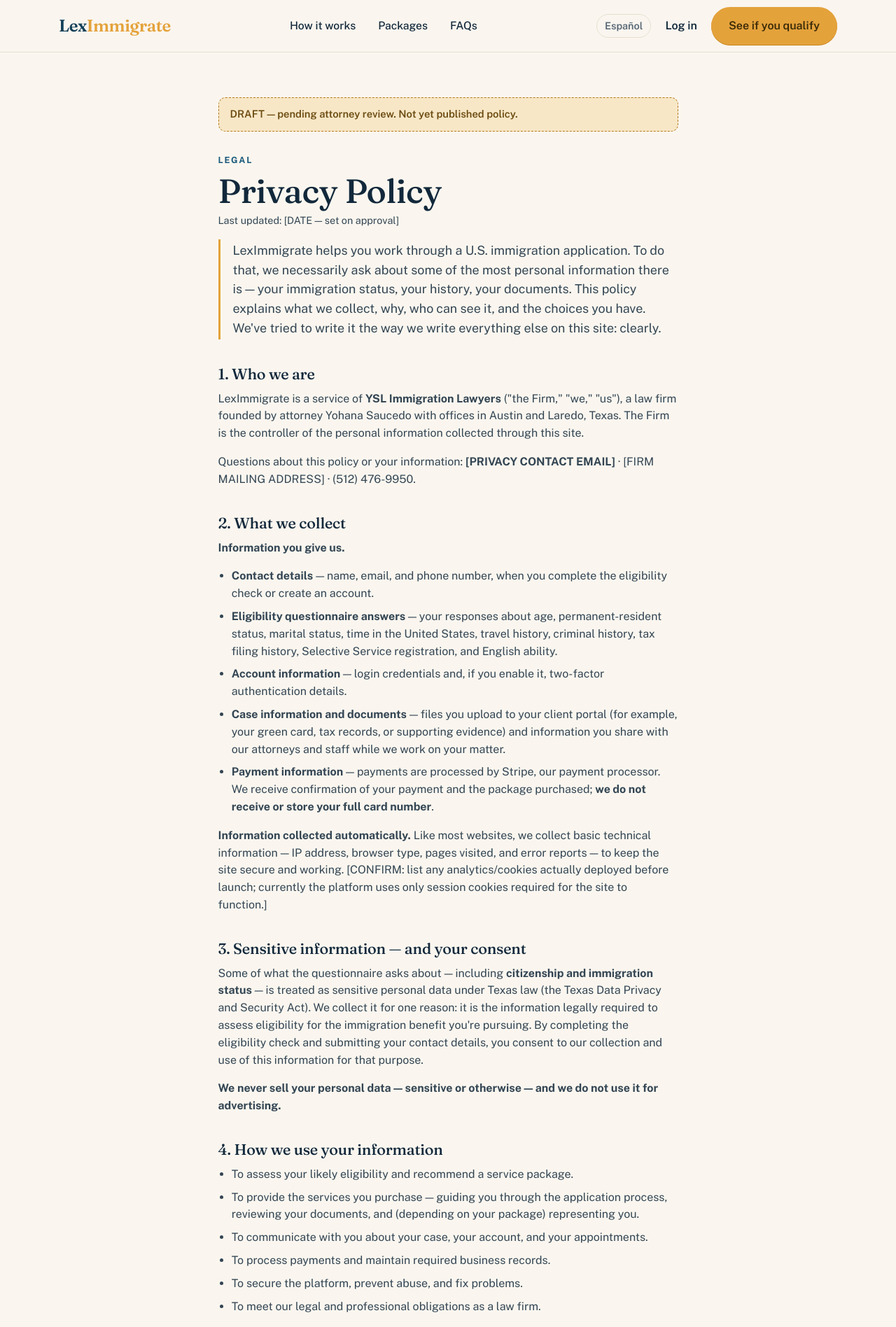
After one commit to nifemisoyemi/Leximmigrate, a Django app: page /privacy/ in a window 1280 px wide. The commit adds this page. Shown: the top 1896 px of the page at 70% size. Run offline with Django 5.2, Linux system fonts and the light colour scheme.

Commit message:
Legal pages and FAQ

```diff
--- a/config/urls.py
+++ b/config/urls.py
@@ -22,4 +22,8 @@ urlpatterns = [
     path('admin/', admin.site.urls),
     path("eligibility/", include("quiz.urls")),
     path("", TemplateView.as_view(template_name="home.html"), name="home"),
+    path("privacy/", TemplateView.as_view(template_name="legal/privacy.html"), name="legal_privacy"),
+    path("terms/", TemplateView.as_view(template_name="legal/terms.html"), name="legal_terms"),
+    path("attorney-client-notice/", TemplateView.as_view(template_name="legal/attorney_client_notice.html"), name="legal_notice"),
+    path("faq/", TemplateView.as_view(template_name="faq.html"), name="faq"),
 ]
--- a/static/css/main.css
+++ b/static/css/main.css
@@ -154,3 +154,35 @@ footer a:hover{color:#fff}
   .foot-grid{grid-template-columns:1fr}
 }
 @media (prefers-reduced-motion:reduce){*{transition:none!important;scroll-behavior:auto}}
+
+/* --- Legal pages --------------------------------------------------------- */
+.legal{padding:64px 0 88px}
+.legal-wrap{max-width:72ch}
+.legal h1{font-size:clamp(2.1rem,4vw,3rem);margin:.4rem 0 .3rem}
+.legal-updated{color:var(--muted);font-size:.9rem;margin-bottom:1.6rem}
+.legal-intro{font-size:1.12rem;color:var(--muted);border-left:3px solid var(--honey);
+  padding:2px 0 2px 18px;margin-bottom:2.2rem}
+.legal h2{font-size:1.35rem;margin:2.4rem 0 .7rem}
+.legal p{margin-bottom:1rem;color:#334553}
+.legal ul{margin:0 0 1rem 1.2rem;display:flex;flex-direction:column;gap:.5rem;color:#334553}
+.legal a{color:var(--brand);text-decoration:underline;text-underline-offset:3px}
+.draft-banner{background:var(--honey-soft);border:1.5px dashed var(--honey-deep);color:#6b4a10;
+  border-radius:10px;padding:12px 16px;font-weight:600;font-size:.92rem;margin-bottom:28px}
+
+/* --- FAQ ----------------------------------------------------------------- */
+.faq h2{margin-top:2.8rem}
+.faq-item{background:var(--paper-2);border:1px solid var(--line);border-radius:var(--radius);
+  margin-bottom:12px;overflow:hidden}
+.faq-item summary{cursor:pointer;list-style:none;display:flex;justify-content:space-between;
+  align-items:center;gap:16px;padding:18px 20px;font-weight:600;font-size:1.05rem}
+.faq-item summary::-webkit-details-marker{display:none}
+.faq-item summary::after{content:"+";font-family:"Fraunces",serif;font-size:1.4rem;
+  color:var(--honey-deep);flex-shrink:0;transition:transform .2s ease}
+.faq-item[open] summary::after{transform:rotate(45deg)}
+.faq-item[open] summary{border-bottom:1px solid var(--line)}
+.faq-item p{padding:16px 20px;margin:0;color:#334553}
+.faq-item summary:focus-visible{outline:3px solid var(--brand);outline-offset:-3px}
+.faq-cta{margin-top:3rem;text-align:center;background:var(--honey-soft);
+  border-radius:var(--radius);padding:36px 24px}
+.faq-cta p{font-family:"Fraunces",serif;font-size:1.3rem;margin-bottom:1rem;color:var(--ink)}
+@media (prefers-reduced-motion:reduce){.faq-item summary::after{transition:none}}
--- a/templates/base.html
+++ b/templates/base.html
@@ -18,7 +18,7 @@
     <nav class="nav-links" aria-label="Primary">
       <a href="{% url 'home' %}#how">How it works</a>
       <a href="{% url 'home' %}#packages">Packages</a>
-      <a href="#faq">FAQs</a>
+      <a href="{% url 'faq' %}">FAQs</a>
     </nav>
     <div class="nav-right">
       <a class="lang" href="#" aria-label="Cambiar a Español">Español</a>
@@ -46,7 +46,7 @@
         <ul>
           <li><a href="{% url 'home' %}#how">How it works</a></li>
           <li><a href="{% url 'home' %}#packages">Packages</a></li>
-          <li><a href="#faq">FAQs</a></li>
+          <li><a href="{% url 'faq' %}">FAQs</a></li>
           <li><a href="#">Español</a></li>
         </ul>
       </div>
@@ -60,9 +60,9 @@
       <div>
         <h5>Legal</h5>
         <ul>
-          <li><a href="#">Privacy Policy</a></li>
-          <li><a href="#">Terms of Service</a></li>
-          <li><a href="#">Attorney–Client Notice</a></li>
+          <li><a href="{% url 'legal_privacy' %}">Privacy Policy</a></li>
+          <li><a href="{% url 'legal_terms' %}">Terms of Service</a></li>
+          <li><a href="{% url 'legal_notice' %}">Attorney–Client Notice</a></li>
         </ul>
       </div>
     </div>
--- /dev/null
+++ b/templates/legal/privacy.html
@@ -0,0 +1,96 @@
+{% extends "base.html" %}
+
+{% block title %}Privacy Policy — LexImmigrate{% endblock %}
+
+{% block content %}
+<section class="legal">
+  <div class="wrap legal-wrap">
+
+    {# REMOVE this banner once Yohana approves the final text #}
+    <div class="draft-banner">DRAFT — pending attorney review. Not yet published policy.</div>
+
+    <span class="eyebrow">Legal</span>
+    <h1>Privacy Policy</h1>
+    <p class="legal-updated">Last updated: [DATE — set on approval]</p>
+
+    <p class="legal-intro">LexImmigrate helps you work through a U.S. immigration application. To do that, we necessarily ask about some of the most personal information there is — your immigration status, your history, your documents. This policy explains what we collect, why, who can see it, and the choices you have. We've tried to write it the way we write everything else on this site: clearly.</p>
+
+    <h2>1. Who we are</h2>
+    <p>LexImmigrate is a service of <strong>YSL Immigration Lawyers</strong> ("the Firm," "we," "us"), a law firm founded by attorney Yohana Saucedo with offices in Austin and Laredo, Texas. The Firm is the controller of the personal information collected through this site.</p>
+    <p>Questions about this policy or your information: <strong>[PRIVACY CONTACT EMAIL]</strong> · [FIRM MAILING ADDRESS] · (512) 476-9950.</p>
+
+    <h2>2. What we collect</h2>
+    <p><strong>Information you give us.</strong></p>
+    <ul>
+      <li><strong>Contact details</strong> — name, email, and phone number, when you complete the eligibility check or create an account.</li>
+      <li><strong>Eligibility questionnaire answers</strong> — your responses about age, permanent-resident status, marital status, time in the United States, travel history, criminal history, tax filing history, Selective Service registration, and English ability.</li>
+      <li><strong>Account information</strong> — login credentials and, if you enable it, two-factor authentication details.</li>
+      <li><strong>Case information and documents</strong> — files you upload to your client portal (for example, your green card, tax records, or supporting evidence) and information you share with our attorneys and staff while we work on your matter.</li>
+      <li><strong>Payment information</strong> — payments are processed by Stripe, our payment processor. We receive confirmation of your payment and the package purchased; <strong>we do not receive or store your full card number</strong>.</li>
+    </ul>
+    <p><strong>Information collected automatically.</strong> Like most websites, we collect basic technical information — IP address, browser type, pages visited, and error reports — to keep the site secure and working. [CONFIRM: list any analytics/cookies actually deployed before launch; currently the platform uses only session cookies required for the site to function.]</p>
+
+    <h2>3. Sensitive information — and your consent</h2>
+    <p>Some of what the questionnaire asks about — including <strong>citizenship and immigration status</strong> — is treated as sensitive personal data under Texas law (the Texas Data Privacy and Security Act). We collect it for one reason: it is the information legally required to assess eligibility for the immigration benefit you're pursuing. By completing the eligibility check and submitting your contact details, you consent to our collection and use of this information for that purpose.</p>
+    <p><strong>We never sell your personal data — sensitive or otherwise — and we do not use it for advertising.</strong></p>
+
+    <h2>4. How we use your information</h2>
+    <ul>
+      <li>To assess your likely eligibility and recommend a service package.</li>
+      <li>To provide the services you purchase — guiding you through the application process, reviewing your documents, and (depending on your package) representing you.</li>
+      <li>To communicate with you about your case, your account, and your appointments.</li>
+      <li>To process payments and maintain required business records.</li>
+      <li>To secure the platform, prevent abuse, and fix problems.</li>
+      <li>To meet our legal and professional obligations as a law firm.</li>
+    </ul>
+    <p>We do not use your information for targeted advertising, and we do not make automated decisions about you that have legal effect — the eligibility check produces an estimate, and a licensed attorney confirms eligibility before anything is filed.</p>
+
+    <h2>5. Who we share it with</h2>
+    <p>We share personal information only with service providers who help us run the platform, and only as needed for them to do their jobs:</p>
+    <ul>
+      <li><strong>Stripe</strong> — payment processing.</li>
+      <li><strong>DigitalOcean</strong> — secure hosting and encrypted document storage.</li>
+      <li><strong>Postmark</strong> — sending transactional emails (receipts, status updates, reminders).</li>
+      <li><strong>Cal.com and monday.com</strong> — scheduling consultations and syncing appointments to the Firm's calendar system.</li>
+      <li><strong>Cloudflare</strong> — network security.</li>
+      <li><strong>Sentry</strong> — error monitoring, so we can find and fix technical problems.</li>
+    </ul>
+    <p>These providers are bound by their own contractual and confidentiality obligations and may not use your information for their own purposes. Beyond that, we disclose personal information only when required by law (for example, a valid court order), to protect the rights and safety of our clients, staff, or others, or with your direction — most obviously, to USCIS when we file your application as part of your service package.</p>
+
+    <h2>6. How we protect it</h2>
+    <ul>
+      <li>All connections to the site are encrypted (HTTPS).</li>
+      <li>Uploaded documents are stored encrypted, are virus-scanned before they become available, and are accessible only through short-lived, signed links.</li>
+      <li>Access to client information is restricted by role — only Firm staff who need your information to work on your matter can see it.</li>
+      <li>Staff and (optionally) client accounts are protected by two-factor authentication.</li>
+      <li>We keep an audit log of access to case records.</li>
+    </ul>
+    <p>No system is perfectly secure, but protecting client information is a professional obligation we take seriously as a law firm, not just a technical goal.</p>
+
+    <h2>7. How long we keep it</h2>
+    <p>We keep client files and case records for as long as needed to provide your services and to meet the Firm's legal and professional record-keeping obligations — <strong>[RETENTION PERIOD — firm policy, e.g., "at least X years after a matter closes"]</strong>. Questionnaire responses from visitors who do not become clients are kept for <strong>[LEAD RETENTION PERIOD]</strong> and then deleted.</p>
+
+    <h2>8. Your rights and choices</h2>
+    <p>You can ask us, at any time, to:</p>
+    <ul>
+      <li><strong>Access</strong> the personal information we hold about you and receive a copy of it;</li>
+      <li><strong>Correct</strong> information that is inaccurate;</li>
+      <li><strong>Delete</strong> your information, where we are not required to keep it (as a law firm, we are required to retain certain client records even after a matter ends).</li>
+    </ul>
+    <p>To exercise any of these rights, contact us at <strong>[PRIVACY CONTACT EMAIL]</strong>. We will respond within 45 days. If we decline a request, we will tell you why, and you may appeal by replying to our response; if you are a Texas resident and remain unsatisfied, you may contact the Texas Attorney General.</p>
+
+    <h2>9. Children</h2>
+    <p>LexImmigrate is for adults. You must be 18 or older to use the eligibility check or purchase services, and we do not knowingly collect information from anyone under 18.</p>
+
+    <h2>10. A note on attorney–client confidentiality</h2>
+    <p>This policy describes how we handle personal data as a website operator. If you become a client of the Firm, the information you share with us in that relationship is additionally protected by the attorney's duty of confidentiality and, where it applies, attorney–client privilege — protections that are generally stronger than data-privacy law. See our <a href="{% url 'legal_notice' %}">Attorney–Client Notice</a> for when that relationship begins.</p>
+
+    <h2>11. Changes to this policy</h2>
+    <p>If we change this policy in a meaningful way, we will update the date at the top and, for significant changes, notify account holders by email. Continued use of the site after a change takes effect means the updated policy applies.</p>
+
+    <h2>12. Contact</h2>
+    <p>YSL Immigration Lawyers · [FIRM MAILING ADDRESS] · (512) 476-9950 · <strong>[PRIVACY CONTACT EMAIL]</strong></p>
+
+  </div>
+</section>
+{% endblock %}
```
Also changed, not shown: templates/faq.html (added, +106 -0 lines), templates/legal/attorney_client_notice.html (added, +51 -0 lines), templates/legal/terms.html (added, +75 -0 lines), templates/quiz/contact.html (+7 -0 lines).
